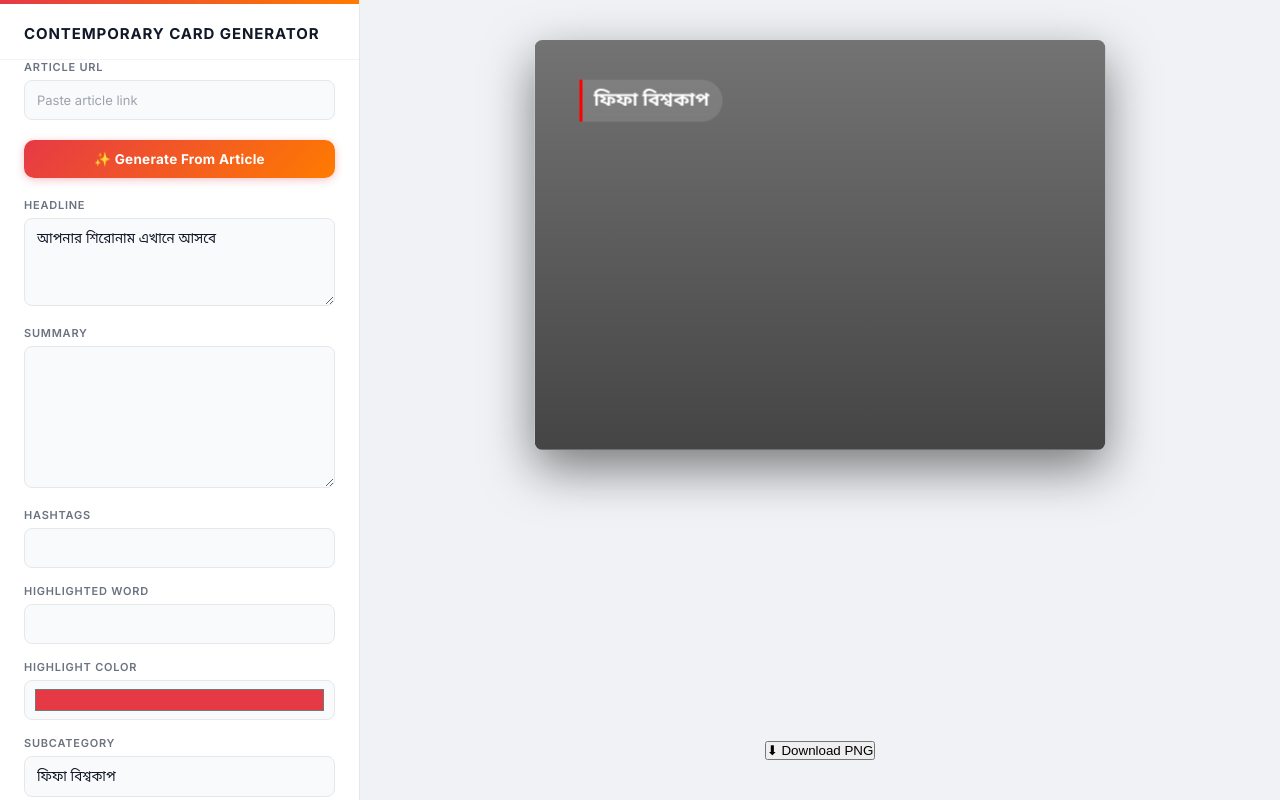
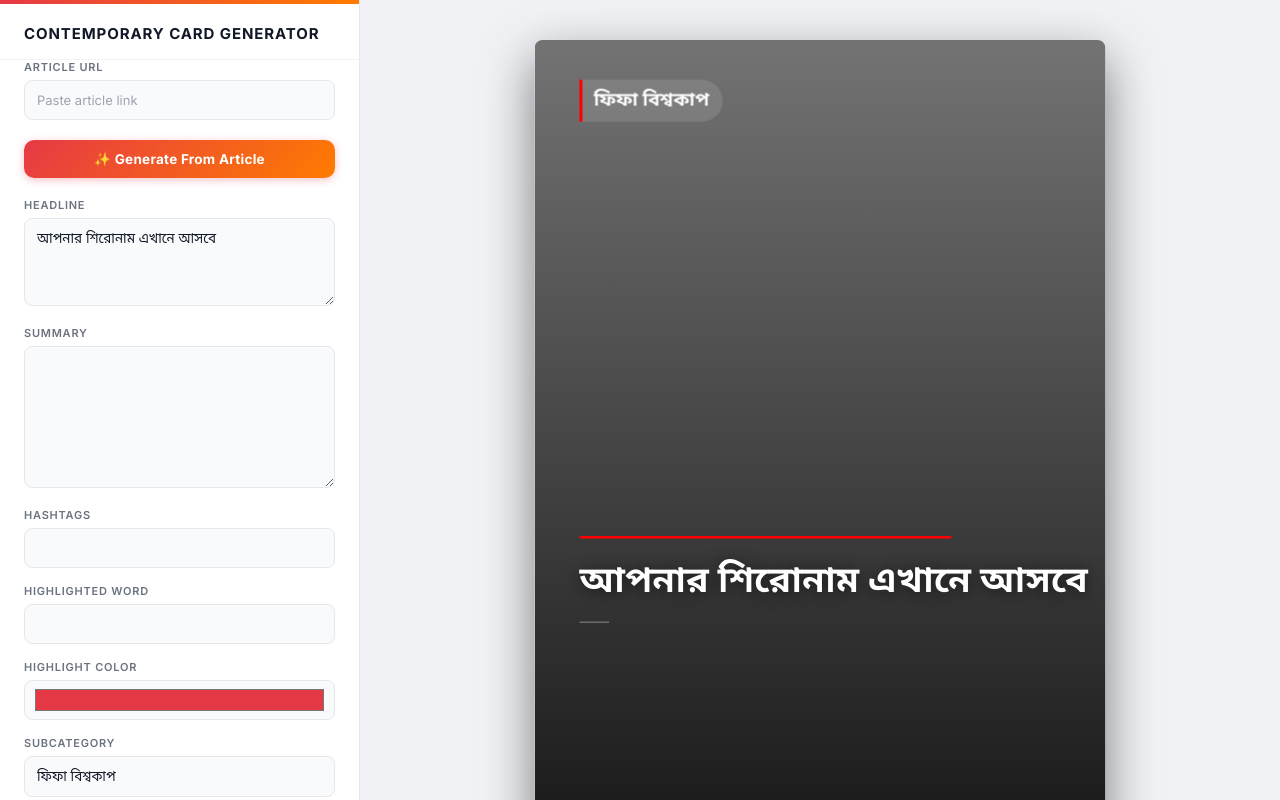
Before and after one commit to Sumaiya-Tabassum42/manual_temp, a React (Vite) app: page / in a window 1280 px wide. Built offline with nearby package versions, Linux system fonts and the light colour scheme; grey boxes are pictures that could not be loaded.

Commit message:
Update index.css

```diff
--- a/src/index.css
+++ b/src/index.css
@@ -181,6 +181,18 @@ body {
   overflow-x: hidden;
   padding-top: 40px;
   padding-bottom: 40px;
+  min-height: 100vh;
+}
+
+/* ─── CARD CONTAINER ─── */
+.preview-card-wrapper {
+  display: flex;
+  justify-content: center;
+  align-items: flex-start;
+  width: 100%;
+  max-height: 70vh; /* Limit the height */
+  overflow: visible;
+  position: relative;
 }
 
 /* ─── CARD ZOOM ─── */
@@ -189,19 +201,25 @@ body {
   transform-origin: top center;
   box-shadow: 0 30px 80px rgba(0, 0, 0, 0.50);
   border-radius: 12px;
-  /* Remove the negative margin that was causing issues */
   margin-bottom: 0;
-  /* Add a container div to handle the scaled size properly */
   max-width: 100%;
-  /* Ensure content doesn't overflow */
   overflow: hidden;
+  flex-shrink: 0;
 }
 
 /* ─── DOWNLOAD BUTTON ─── */
 .download-btn {
-  margin-top: 20px; /* Changed from -70px to give proper spacing */
+  margin-top: 20px;
   position: relative;
   z-index: 10;
+  padding: 12px 36px;
+  background: #1877f2;
+  color: white;
+  border: none;
+  border-radius: 6px;
+  font-size: 16px;
+  cursor: pointer;
+  flex-shrink: 0; /* Prevent button from shrinking */
 }
 
 .download-btn:hover {
```
